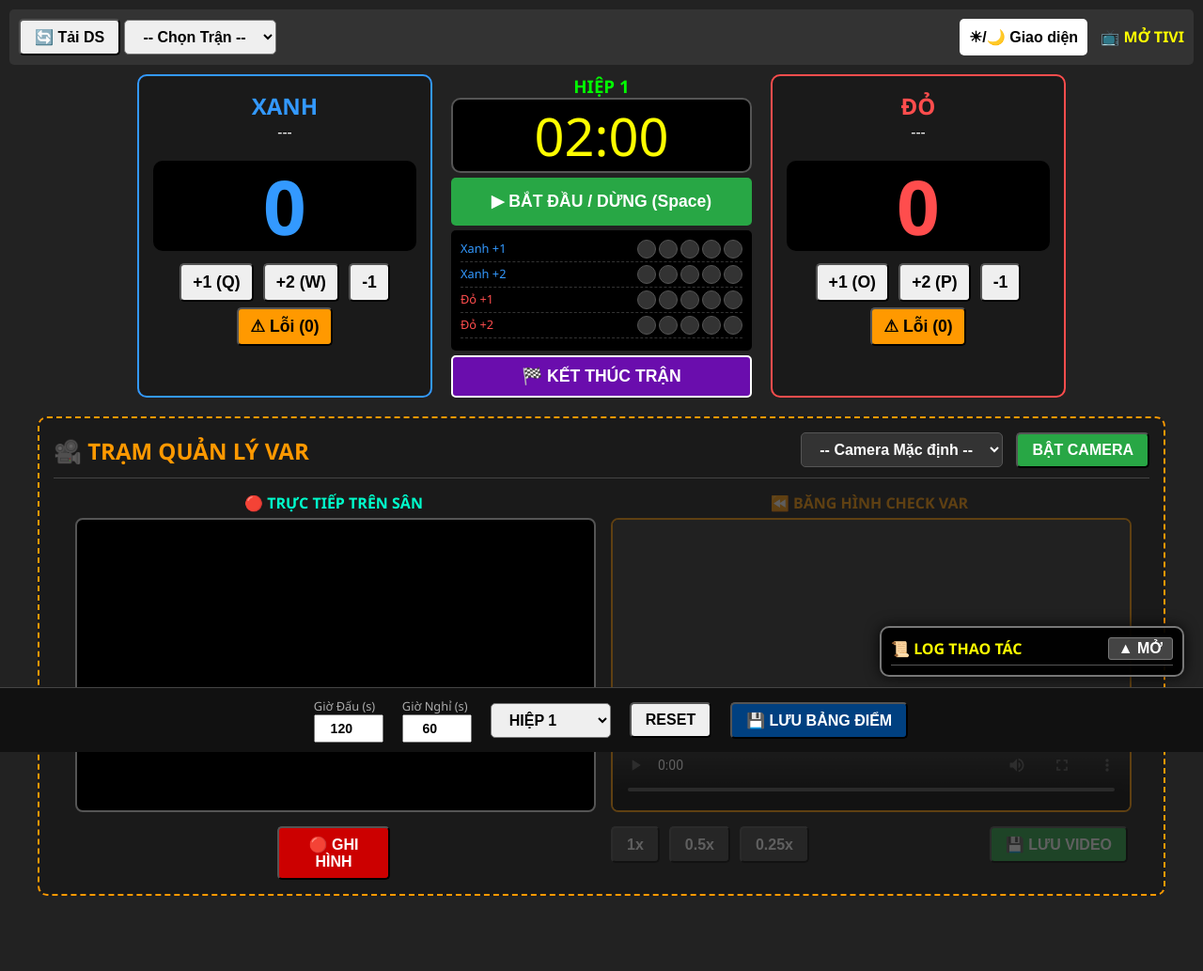
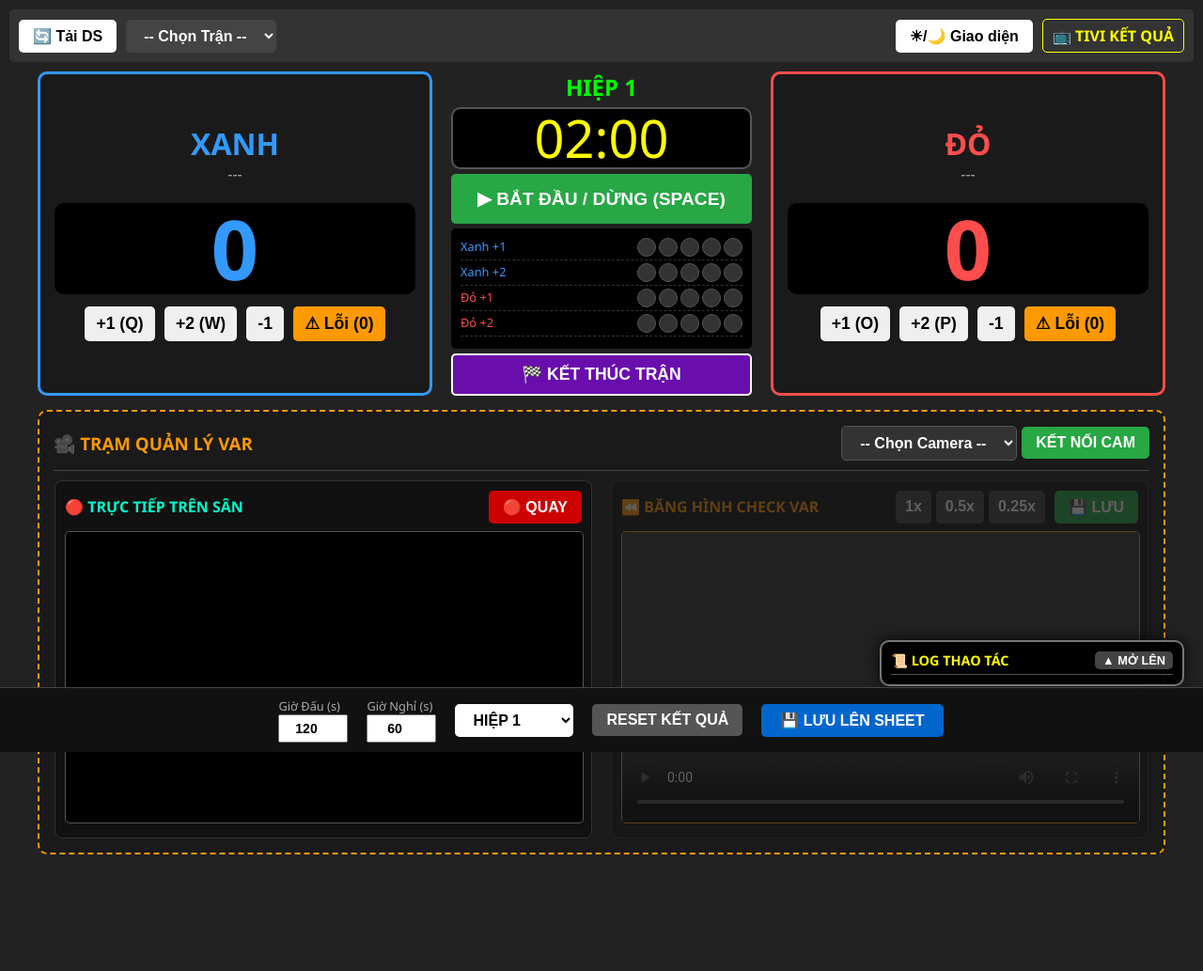
Before and after one commit to soidacungthanhcom/psychic-fishstick, a Flask app: template templates/admin.html in a window 1280 px wide. Shown: the whole page at 94% size. After the commit the page ends 909 px from the top, so only its background shows below. Run offline with Flask 3, Linux system fonts and the light colour scheme; the template is opened without the code that fills it, so the values that code supplies are empty; some libraries are stand-ins or nearby versions.

Commit message:
Update admin.html

```diff
--- a/templates/admin.html
+++ b/templates/admin.html
@@ -2,20 +2,23 @@
 <html lang="vi">
 <head>
     <meta charset="UTF-8">
-    <title>ADMIN V5.7 - HỆ THỐNG VAR TRỰC TIẾP</title>
+    <title>ADMIN V5.8 - VAR ĐỒNG BỘ THÔNG MINH</title>
     <script src="/static/socket.io.js"></script>
     <style>
         body { font-family: 'Segoe UI', sans-serif; background: #222; color: #fff; margin: 0; padding: 10px; text-align: center; overflow-y: auto; padding-bottom: 80px; }
-        .top-ctrl { display: flex; justify-content: space-between; background: #333; padding: 10px; margin-bottom: 10px; border-radius: 5px; }
+        .top-ctrl { display: flex; justify-content: space-between; background: #333; padding: 10px; margin-bottom: 10px; border-radius: 5px; align-items: center; }
 
-        /* BỐ CỤC ĐIỂM SỐ ĐÃ THU GỌN CHIỀU RỘNG */
-        .scoreboard { display: flex; justify-content: center; gap: 20px; width: 100%; max-width: 1200px; margin: 0 auto 20px auto; }
-        .team { flex: 1; max-width: 280px; background: #1a1a1a; border-radius: 10px; padding: 15px; display: flex; flex-direction: column; align-items: center; }
-        .score-display { font-size: 5em; font-weight: bold; background: #000; width: 100%; border-radius: 10px; margin: 10px auto; line-height: 1.2; }
+        /* BỐ CỤC ĐIỂM SỐ ĐÃ KÉO DÃN KHỚP MÀN HÌNH */
+        .scoreboard { display: flex; justify-content: center; gap: 20px; width: 100%; max-width: 1200px; margin: 0 auto 15px auto; }
+        .team { flex: 1; max-width: 400px; background: #1a1a1a; border-radius: 10px; padding: 15px; display: flex; flex-direction: column; align-items: center; justify-content: center; border: 3px solid; }
+        .team-blue { border-color: #3399ff; }
+        .team-red { border-color: #ff4d4d; }
+
+        .score-display { font-size: 5.5em; font-weight: bold; background: #000; width: 100%; border-radius: 10px; margin: 10px auto; line-height: 1.1; }
         .blue-text { color: #3399ff; } .red-text { color: #ff4d4d; }
 
         .center-panel { width: 320px; display: flex; flex-direction: column; flex-shrink: 0; }
-        .timer { font-size: 3.5em; color: yellow !important; background: #000 !important; border: 2px solid #555; border-radius: 10px; margin-bottom: 5px; width: 100%; box-sizing: border-box; }
+        .timer { font-size: 3.5em; color: yellow !important; background: #000 !important; border: 2px solid #555; border-radius: 10px; margin-bottom: 5px; width: 100%; box-sizing: border-box; line-height: 1.1; }
 
         .lights-box { background: #000; padding: 10px; border-radius: 5px; text-align: center; margin-top: 5px; width: 100%; box-sizing: border-box; }
         .lights-section { display: flex; justify-content: space-between; margin-bottom: 3px; border-bottom: 1px dashed #333; padding-bottom: 3px;}
@@ -23,25 +26,27 @@
         .light { width: 18px; height: 18px; border-radius: 50%; background: #333; border: 1px solid #555; }
         .on-blue { background: #0055ff; box-shadow: 0 0 10px #0055ff; border: 1px solid white; }
         .on-red { background: #ff0000; box-shadow: 0 0 10px #ff0000; border: 1px solid white; }
-        .btn-theme { background: #fff; color: #000; border: none; font-weight: bold; cursor: pointer; padding: 10px; border-radius: 5px;}
+
+        .btn-theme { background: #fff; color: #000; border: none; font-weight: bold; cursor: pointer; padding: 8px 15px; border-radius: 5px;}
         .btn-end { background: #6a0dad; color: white; font-weight: bold; font-size: 1.1em; padding: 10px; width: 100%; border: 2px solid white; cursor: pointer; margin-top: 5px; border-radius: 5px;}
         .bottom-config { background: #111; padding: 10px; position: fixed; bottom: 0; left: 0; width: 100%; display: flex; justify-content: center; gap: 20px; border-top: 1px solid #444; align-items: center; z-index: 998;}
         .time-group { display: flex; flex-direction: column; text-align: left; font-size: 0.8em; color: #aaa; }
         input { padding: 5px; width: 60px; text-align: center; font-weight: bold; font-size: 1.1em; }
-        select, button { padding: 8px 15px; font-size: 1em; cursor: pointer; font-weight: bold; border-radius: 5px; }
+        select, button { padding: 8px 15px; font-size: 1em; cursor: pointer; font-weight: bold; border-radius: 5px; border: none; }
         .adj-btn { padding: 8px 12px; font-size: 1.1em; font-weight: bold; cursor: pointer; margin: 3px; border-radius: 5px;}
 
-        /* GIAO DIỆN VAR TRẢI DÀI PHÍA DƯỚI */
+        /* GIAO DIỆN VAR MỚI (NÚT BẤM NẰM TRÊN ĐẦU) */
         .var-container { max-width: 1200px; margin: 0 auto; background: #1a1a1a; border: 2px dashed #ff9900; border-radius: 10px; padding: 15px; box-sizing: border-box; }
-        .var-header { display: flex; justify-content: space-between; align-items: center; border-bottom: 1px solid #444; padding-bottom: 10px; margin-bottom: 15px; }
+        .var-header { display: flex; justify-content: space-between; align-items: center; border-bottom: 1px solid #444; padding-bottom: 10px; margin-bottom: 10px; }
         .var-content { display: flex; gap: 20px; flex-wrap: wrap; justify-content: center; }
-        .var-box { flex: 1; min-width: 400px; max-width: 550px; }
-        video { width: 100%; aspect-ratio: 16/9; background: #000; border-radius: 8px; border: 2px solid #555; object-fit: cover; }
-        .var-controls { margin-top: 10px; display: flex; gap: 10px; justify-content: center; }
+        .var-box { flex: 1; min-width: 400px; max-width: 550px; background: #111; padding: 10px; border-radius: 8px; border: 1px solid #333; }
+        video { width: 100%; aspect-ratio: 16/9; background: #000; border-radius: 5px; border: 1px solid #555; object-fit: cover; }
+        .var-controls-top { display: flex; justify-content: space-between; align-items: center; margin-bottom: 8px; }
+        .btn-group { display: flex; gap: 5px; margin: 0; }
 
         /* HỘP LOG THU GỌN */
-        #logBox { position: fixed; bottom: 80px; right: 20px; width: 300px; background: rgba(0,0,0,0.95); border: 2px solid #777; border-radius: 10px; padding: 10px; z-index: 997; text-align: left; box-shadow: 0 0 15px rgba(0,0,0,0.8); }
-        #logContent { display: none; flex-direction: column; gap: 5px; font-size: 0.9em; height: 200px; overflow-y: auto; margin-top: 10px; padding-right: 5px; }
+        #logBox { position: fixed; bottom: 70px; right: 20px; width: 300px; background: rgba(0,0,0,0.95); border: 2px solid #777; border-radius: 10px; padding: 10px; z-index: 997; text-align: left; box-shadow: 0 0 15px rgba(0,0,0,0.8); }
+        #logContent { display: none; flex-direction: column; gap: 5px; font-size: 0.9em; height: 180px; overflow-y: auto; margin-top: 10px; padding-right: 5px; }
         #logContent::-webkit-scrollbar { width: 4px; }
         #logContent::-webkit-scrollbar-thumb { background: #555; border-radius: 10px; }
     </style>
@@ -49,20 +54,20 @@
 <body>
 
 <div class="top-ctrl">
-    <div>
-        <button onclick="loadMatches()">🔄 Tải DS</button>
-        <select id="matchSelect" onchange="setupMatch()"><option>-- Chọn Trận --</option></select>
+    <div style="display: flex; gap: 10px; align-items: center;">
+        <button onclick="loadMatches()" style="background: #fff; color: #000;">🔄 Tải DS</button>
+        <select id="matchSelect" onchange="setupMatch()" style="background: #444; color: white;"><option>-- Chọn Trận --</option></select>
     </div>
-    <div>
+    <div style="display: flex; gap: 10px; align-items: center;">
         <button class="btn-theme" onclick="toggleTheme()">☀/🌙 Giao diện</button>
-        <a href="/viewer" target="_blank" style="color:yellow; margin-left: 10px; font-weight: bold; text-decoration: none;">📺 MỞ TIVI</a>
+        <a href="/viewer" target="_blank" style="color:yellow; font-weight: bold; text-decoration: none; border: 1px solid yellow; padding: 6px 10px; border-radius: 5px;">📺 TIVI KẾT QUẢ</a>
     </div>
 </div>
 
 <div class="scoreboard">
-    <div class="team" style="border: 2px solid #3399ff">
-        <h2 class="blue-text" id="nameBlue" style="margin:0;">XANH</h2>
-        <div id="unitBlue" style="margin-bottom: 10px;">---</div>
+    <div class="team team-blue">
+        <h2 class="blue-text" id="nameBlue" style="margin:0; font-size: 2em;">XANH</h2>
+        <div id="unitBlue" style="margin-bottom: 10px; color: #aaa;">---</div>
         <div class="score-display blue-text" id="scoreBlue">0</div>
         <div>
             <button class="adj-btn" onclick="manualAdjust('blue', 1)">+1 (Q)</button>
@@ -73,9 +78,9 @@
     </div>
 
     <div class="center-panel">
-        <h3 id="roundDisplay" style="color:#0f0; margin:0">HIỆP 1</h3>
+        <h3 id="roundDisplay" style="color:#0f0; margin:0 0 5px 0; font-size: 1.5em;">HIỆP 1</h3>
         <div id="timer" class="timer">02:00</div>
-        <button onclick="toggleTimer()" style="padding:15px; background: #28a745; color:white; font-weight:bold; width: 100%; border-radius: 5px; border:none; cursor: pointer; font-size: 1.1em;">▶ BẮT ĐẦU / DỪNG (Space)</button>
+        <button onclick="toggleTimer()" style="padding:15px; background: #28a745; color:white; font-weight:bold; width: 100%; border-radius: 5px; border:none; cursor: pointer; font-size: 1.2em; text-transform: uppercase;">▶ BẮT ĐẦU / DỪNG (Space)</button>
 
         <div class="lights-box">
             <div class="lights-section"><span style="color:#3399ff; font-size:0.8em">Xanh +1</span><div class="light-row" id="row_b1"><div class="light" id="ad_l_b1_1"></div><div class="light" id="ad_l_b1_2"></div><div class="light" id="ad_l_b1_3"></div><div class="light" id="ad_l_b1_4"></div><div class="light" id="ad_l_b1_5"></div></div></div>
@@ -86,9 +91,9 @@
         <button class="btn-end" onclick="finishMatch()">🏁 KẾT THÚC TRẬN</button>
     </div>
 
-    <div class="team" style="border: 2px solid #ff4d4d">
-        <h2 class="red-text" id="nameRed" style="margin:0;">ĐỎ</h2>
-        <div id="unitRed" style="margin-bottom: 10px;">---</div>
+    <div class="team team-red">
+        <h2 class="red-text" id="nameRed" style="margin:0; font-size: 2em;">ĐỎ</h2>
+        <div id="unitRed" style="margin-bottom: 10px; color: #aaa;">---</div>
         <div class="score-display red-text" id="scoreRed">0</div>
         <div>
             <button class="adj-btn" onclick="manualAdjust('red', 1)">+1 (O)</button>
@@ -101,43 +106,45 @@
 
 <div class="var-container">
     <div class="var-header">
-        <h2 style="color: #ff9900; margin: 0;">🎥 TRẠM QUẢN LÝ VAR</h2>
-        <div>
-            <select id="cameraSelect" style="background: #333; color: white; border: 1px solid #555; margin-right: 10px;">
-                <option value="">-- Camera Mặc định --</option>
-            </select>
-            <button onclick="startVarCamera()" style="background: #28a745; color: white;">BẬT CAMERA</button>
+        <h3 style="color: #ff9900; margin: 0;">🎥 TRẠM QUẢN LÝ VAR</h3>
+        <div style="display: flex; gap: 5px; align-items: center;">
+            <select id="cameraSelect" style="background: #333; color: white; border: 1px solid #555;"><option value="">-- Chọn Camera --</option></select>
+            <button onclick="startVarCamera()" style="background: #28a745; color: white;">KẾT NỐI CAM</button>
         </div>
     </div>
 
     <div class="var-content">
         <div class="var-box">
-            <div style="color: #00ffcc; font-weight: bold; margin-bottom: 5px;">🔴 TRỰC TIẾP TRÊN SÂN</div>
+            <div class="var-controls-top">
+                <span style="color: #00ffcc; font-weight: bold;">🔴 TRỰC TIẾP TRÊN SÂN</span>
+                <div class="btn-group">
+                    <button id="btnVarRecord" onclick="toggleVarRecord()" style="background: #cc0000; color: white;">🔴 QUAY</button>
+                    <button id="btnVarPause" onclick="pauseVarRecord()" style="background: #ffcc00; color: black; display: none;">⏸️ DỪNG</button>
+                    <button id="btnVarStop" onclick="stopVarRecord()" style="background: #0066cc; color: white; display: none;">⏹️ CHỐT VIDEO</button>
+                </div>
+            </div>
             <video id="varLiveVideo" autoplay playsinline muted></video>
-            <div class="var-controls">
-                <button id="btnVarRecord" onclick="toggleVarRecord()" style="background: #cc0000; color: white; width: 120px;">🔴 GHI HÌNH</button>
-                <button id="btnVarPause" onclick="pauseVarRecord()" style="background: #ffcc00; color: black; display: none; width: 120px;">⏸️ TẠM DỪNG</button>
-                <button id="btnVarStop" onclick="stopVarRecord()" style="background: #0066cc; color: white; display: none; width: 120px;">⏹️ CHỐT VIDEO</button>
-            </div>
         </div>
 
         <div class="var-box" id="varReplayWrapper" style="opacity: 0.3; pointer-events: none;">
-            <div style="color: #ff9900; font-weight: bold; margin-bottom: 5px;">⏪ BĂNG HÌNH CHECK VAR</div>
+            <div class="var-controls-top">
+                <span style="color: #ff9900; font-weight: bold;">⏪ BĂNG HÌNH CHECK VAR</span>
+                <div class="btn-group">
+                    <button onclick="setVarSpeed(1.0)" style="background: #444; color: white; padding: 6px 10px;">1x</button>
+                    <button onclick="setVarSpeed(0.5)" style="background: #444; color: white; padding: 6px 10px;">0.5x</button>
+                    <button onclick="setVarSpeed(0.25)" style="background: #444; color: white; padding: 6px 10px;">0.25x</button>
+                    <button onclick="downloadVarVideo()" style="background: #28a745; color: white; margin-left: 5px;">💾 LƯU</button>
+                </div>
+            </div>
             <video id="varReplayVideo" controls style="border-color: #ff9900;"></video>
-            <div class="var-controls">
-                <button onclick="setVarSpeed(1.0)" style="background: #444; color: white;">1x</button>
-                <button onclick="setVarSpeed(0.5)" style="background: #444; color: white;">0.5x</button>
-                <button onclick="setVarSpeed(0.25)" style="background: #444; color: white;">0.25x</button>
-                <button onclick="downloadVarVideo()" style="background: #28a745; color: white; margin-left: auto;">💾 LƯU VIDEO</button>
-            </div>
         </div>
     </div>
 </div>
 
 <div id="logBox">
     <div style="display: flex; justify-content: space-between; align-items: center; border-bottom: 1px solid #555; padding-bottom: 5px;">
-        <div style="color: yellow; font-weight: bold;">📜 LOG THAO TÁC</div>
-        <button onclick="toggleLogBox()" id="btnToggleLog" style="background: #444; border: 1px solid #777; color: white; border-radius: 3px; padding: 2px 10px;">▲ MỞ</button>
+        <div style="color: yellow; font-weight: bold; font-size: 0.9em;">📜 LOG THAO TÁC</div>
+        <button onclick="toggleLogBox()" id="btnToggleLog" style="background: #444; color: white; padding: 2px 8px; font-size: 0.8em;">▲ MỞ LÊN</button>
     </div>
     <div id="logContent"></div>
 </div>
@@ -145,15 +152,14 @@
 <div class="bottom-config">
     <div class="time-group"><label>Giờ Đấu (s)</label><input type="number" id="timeMatch" value="120"></div>
     <div class="time-group"><label>Giờ Nghỉ (s)</label><input type="number" id="timeBreak" value="60"></div>
-    <select id="roundSelect" onchange="setRound()">
+    <select id="roundSelect" onchange="setRound()" style="background: #fff; color: #000;">
         <option value="HIỆP 1">HIỆP 1</option><option value="NGHỈ">NGHỈ</option><option value="HIỆP 2">HIỆP 2</option><option value="HIỆP PHỤ">HIỆP PHỤ</option>
     </select>
-    <button onclick="resetAll()">RESET</button>
-    <button onclick="saveToSheet()" style="background: #004080; color: white;">💾 LƯU BẢNG ĐIỂM</button>
+    <button onclick="resetAll()" style="background: #555; color: white;">RESET KẾT QUẢ</button>
+    <button onclick="saveToSheet()" style="background: #0066cc; color: white; padding: 8px 20px;">💾 LƯU LÊN SHEET</button>
 </div>
 
 <script>
-    // TẤT CẢ LOGIC ĐIỂM SỐ GIỮ NGUYÊN
     var socket = io();
     var scores = { blue: 0, red: 0 };
     var warnings = { blue: 0, red: 0 };
@@ -203,14 +209,36 @@
         updateTimerDisplay(); syncInfo();
     }
 
-    function toggleTimer() { if(timerInterval) stopTimer(); else timerInterval=setInterval(()=>{timeRemaining--; updateTimerDisplay(); if(timeRemaining<=0) stopTimer();},1000); }
+    // --- NÂNG CẤP TÍNH NĂNG ĐỒNG BỘ AUTO-SYNC VAR VỚI ĐỒNG HỒ ---
+    function toggleTimer() {
+        if(timerInterval) {
+            stopTimer();
+            // Dừng đồng hồ => Tự động Tạm dừng VAR (nếu đang quay)
+            if(varMediaRecorder && varMediaRecorder.state === 'recording') {
+                pauseVarRecord();
+            }
+        } else {
+            timerInterval=setInterval(()=>{timeRemaining--; updateTimerDisplay(); if(timeRemaining<=0) stopTimer();},1000);
+
+            // Bắt đầu đồng hồ => Tự động Quay / Tiếp tục VAR (nếu đã bật camera)
+            let liveVideo = document.getElementById('varLiveVideo');
+            if(liveVideo && liveVideo.srcObject) {
+                if(!varMediaRecorder || varMediaRecorder.state === 'inactive') {
+                    toggleVarRecord(); // Quay trận mới
+                } else if (varMediaRecorder.state === 'paused') {
+                    pauseVarRecord(); // Resume tiếp tục quay
+                }
+            }
+        }
+    }
+
     function stopTimer() { clearInterval(timerInterval); timerInterval=null; }
     function updateTimerDisplay() { let m=Math.floor(timeRemaining/60).toString().padStart(2,'0'); let s=(timeRemaining%60).toString().padStart(2,'0'); document.getElementById('timer').innerText=`${m}:${s}`; socket.emit('admin_update',{type:'timer', timeStr:`${m}:${s}`}); }
 
     function toggleLogBox() {
         let content = document.getElementById('logContent'); let btn = document.getElementById('btnToggleLog');
         if (content.style.display === 'none' || content.style.display === '') { content.style.display = 'flex'; btn.innerText = '▼ ĐÓNG'; }
-        else { content.style.display = 'none'; btn.innerText = '▲ MỞ'; }
+        else { content.style.display = 'none'; btn.innerText = '▲ MỞ LÊN'; }
     }
 
     function addLogEntry(msg, type) {
@@ -280,14 +308,13 @@
     let varRecordedChunks = [];
     let varVideoBlob;
 
-    // Quét danh sách Camera kết nối vào máy
     async function fetchCameras() {
         try {
             const devices = await navigator.mediaDevices.enumerateDevices();
             const videoDevs = devices.filter(d => d.kind === 'videoinput');
             const sel = document.getElementById('cameraSelect');
             let currentVal = sel.value;
-            sel.innerHTML = '<option value="">-- Camera Mặc định --</option>';
+            sel.innerHTML = '<option value="">-- Chọn Camera --</option>';
             videoDevs.forEach((d, i) => {
                 sel.innerHTML += `<option value="${d.deviceId}">${d.label || 'Camera ' + (i+1)}</option>`;
             });
@@ -299,14 +326,12 @@
         let camId = document.getElementById('cameraSelect').value;
         let constraints = { video: { width: { ideal: 1280 }, height: { ideal: 720 } }, audio: false };
         if (camId) constraints.video.deviceId = { exact: camId };
-        else constraints.video.facingMode = "environment"; // Dùng cam sau nếu chạy trên điện thoại/ipad
+        else constraints.video.facingMode = "environment";
 
         try {
             if (currentStream) currentStream.getTracks().forEach(t => t.stop());
             currentStream = await navigator.mediaDevices.getUserMedia(constraints);
             document.getElementById('varLiveVideo').srcObject = currentStream;
-
-            // Quét lại tên Camera sau khi đã được cấp quyền (sẽ hiện tên đầy đủ như DroidCam, OBS Camera...)
             fetchCameras();
         } catch (err) {
             alert("Lỗi truy cập Camera. Hãy chắc chắn bạn đã cho phép trên trình duyệt!");
@@ -315,7 +340,10 @@
 
     function toggleVarRecord() {
         let liveVideo = document.getElementById('varLiveVideo');
-        if(!liveVideo.srcObject) return alert("Vui lòng bấm 'BẬT CAMERA' trước khi quay!");
+        if(!liveVideo.srcObject) {
+            alert("Vui lòng bấm 'KẾT NỐI CAM' trước khi ghi hình!");
+            return;
+        }
 
         if(!varMediaRecorder || varMediaRecorder.state === 'inactive') {
             varRecordedChunks = [];
@@ -326,19 +354,17 @@
                 varVideoBlob = new Blob(varRecordedChunks, { type: 'video/webm' });
                 document.getElementById('varReplayVideo').src = URL.createObjectURL(varVideoBlob);
 
-                // Mở khóa màn hình Replay
                 let replayWrapper = document.getElementById('varReplayWrapper');
                 replayWrapper.style.opacity = "1";
                 replayWrapper.style.pointerEvents = "auto";
             };
 
             varMediaRecorder.start();
-            document.getElementById('btnVarRecord').innerText = "🔴 ĐANG GHI HÌNH";
+            document.getElementById('btnVarRecord').innerText = "🔴 ĐANG GHI";
             document.getElementById('btnVarRecord').style.background = "#8b0000";
             document.getElementById('btnVarPause').style.display = 'inline-block';
             document.getElementById('btnVarStop').style.display = 'inline-block';
 
-            // Xám màn hình Replay đi để báo hiệu đang quay trận mới
             document.getElementById('varReplayWrapper').style.opacity = "0.3";
             document.getElementById('varReplayWrapper').style.pointerEvents = "none";
         }
@@ -354,7 +380,7 @@
             varMediaRecorder.resume();
             document.getElementById('btnVarPause').innerText = "⏸️ TẠM DỪNG";
             document.getElementById('btnVarPause').style.background = "#ffcc00";
-            document.getElementById('btnVarRecord').innerText = "🔴 ĐANG GHI HÌNH";
+            document.getElementById('btnVarRecord').innerText = "🔴 ĐANG GHI";
         }
     }
 
```
